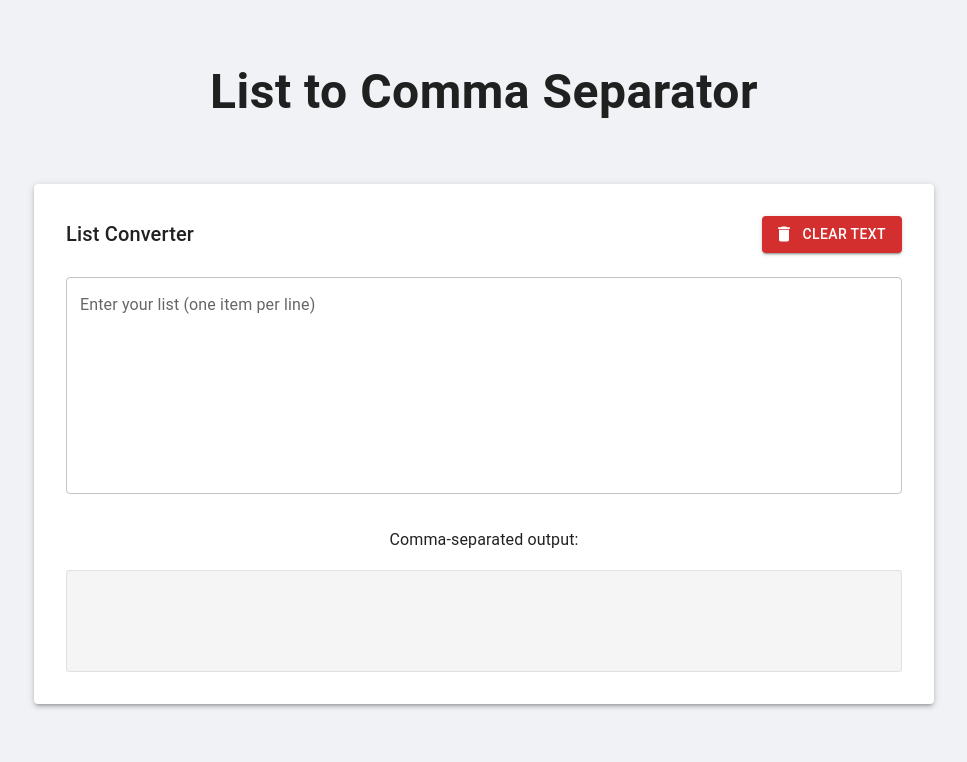
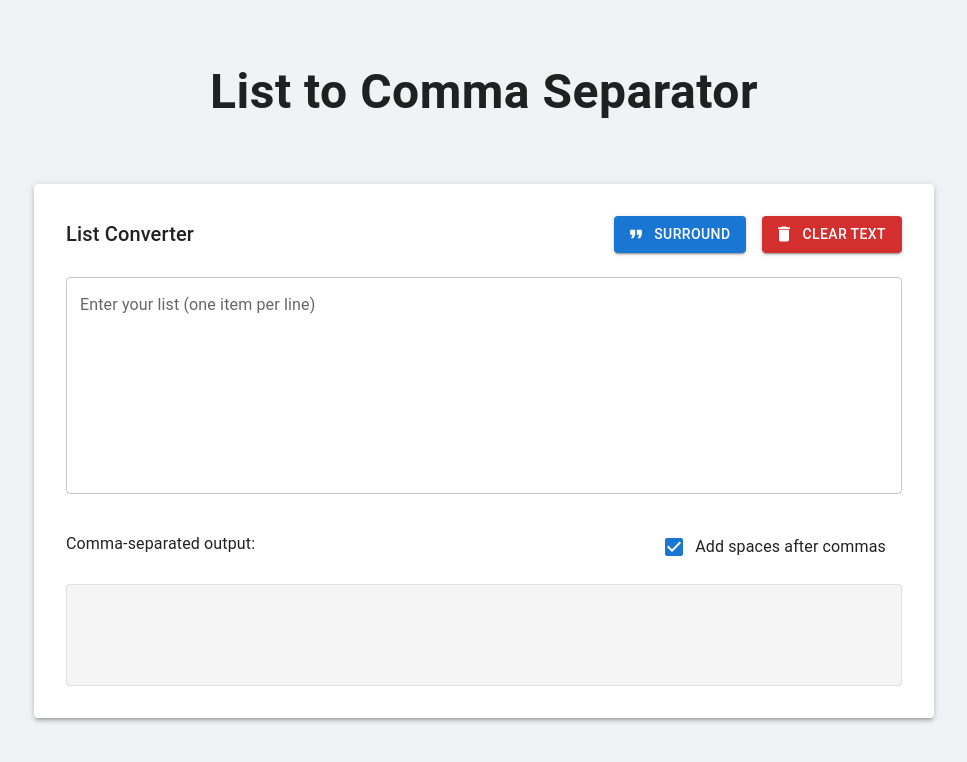
Before and after one commit to nprasad2077/sql_paste, a React (Vite) app: page / in a window 1280 px wide. Shown: the top 762 px of the page, without its empty margins (156-1123 px from the left). Built offline with nearby package versions, Linux system fonts and the light colour scheme.

Commit message:
quotes and checkbox options

```diff
--- a/src/components/ListConverter.jsx
+++ b/src/components/ListConverter.jsx
@@ -5,11 +5,16 @@ import TextField from '@mui/material/TextField';
 import Paper from '@mui/material/Paper';
 import Typography from '@mui/material/Typography';
 import Container from '@mui/material/Container';
-import Button from '@mui/material/Button'; // Added Button import
-import DeleteIcon from '@mui/icons-material/Delete'; // Optional: for icon
+import Button from '@mui/material/Button';
+import DeleteIcon from '@mui/icons-material/Delete';
+import FormatQuoteIcon from '@mui/icons-material/FormatQuote';
+import FormControlLabel from '@mui/material/FormControlLabel';
+import Checkbox from '@mui/material/Checkbox';
 
 const ListConverter = () => {
   const [input, setInput] = useState('');
+  const [addSpaces, setAddSpaces] = useState(true);
+  const [surroundWithQuotes, setSurroundWithQuotes] = useState(false);
 
   const handleInputChange = (e) => {
     setInput(e.target.value);
@@ -17,6 +22,15 @@ const ListConverter = () => {
 
   const handleClear = () => {
     setInput('');
+    setSurroundWithQuotes(false);
+  };
+
+  const handleSurround = () => {
+    setSurroundWithQuotes(true);
+  };
+
+  const handleSpacesChange = (event) => {
+    setAddSpaces(event.target.checked);
   };
 
   const getCommaSeparatedList = () => {
@@ -25,9 +39,10 @@ const ListConverter = () => {
     const items = input
       .split('\n')
       .map(item => item.trim())
-      .filter(item => item.length > 0);
+      .filter(item => item.length > 0)
+      .map(item => surroundWithQuotes ? `'${item}'` : item);
 
-    return items.join(',');
+    return items.join(addSpaces ? ', ' : ',');
   };
 
   return (
@@ -54,7 +69,9 @@ const ListConverter = () => {
             display: 'flex',
             justifyContent: 'space-between',
             alignItems: 'center',
-            mb: 3
+            mb: 3,
+            flexWrap: 'wrap',
+            gap: 2
           }}>
             <Typography
               variant="h6"
@@ -62,15 +79,28 @@ const ListConverter = () => {
             >
               List Converter
             </Typography>
+            <Box sx={{
+              display: 'flex',
+              gap: 2,
+              flexWrap: 'wrap'
+            }}>
+              <Button
+                variant="contained"
+                color="primary"
+                startIcon={<FormatQuoteIcon />}
+                onClick={handleSurround}
+              >
+                Surround
+              </Button>
               <Button
                 variant="contained"
                 color="error"
                 startIcon={<DeleteIcon />}
                 onClick={handleClear}
-              sx={{ ml: 2 }}
               >
                 Clear Text
               </Button>
+            </Box>
           </Box>
 
           <TextField
@@ -82,9 +112,9 @@ const ListConverter = () => {
             onChange={handleInputChange}
             variant="outlined"
             placeholder="Example:
-51640
-57717
-51001"
+Plymouth
+Union
+Sioux"
             sx={{
               mb: 4,
               '& .MuiOutlinedInput-root': {
@@ -93,14 +123,30 @@ const ListConverter = () => {
             }}
           />
 
+          <Box sx={{
+            display: 'flex',
+            justifyContent: 'space-between',
+            alignItems: 'center',
+            mb: 2
+          }}>
             <Typography
               variant="subtitle1"
               gutterBottom
-            align="center"
-            sx={{ mb: 2 }}
             >
               Comma-separated output:
             </Typography>
+            <FormControlLabel
+              control={
+                <Checkbox
+                  checked={addSpaces}
+                  onChange={handleSpacesChange}
+                  name="addSpaces"
+                  color="primary"
+                />
+              }
+              label="Add spaces after commas"
+            />
+          </Box>
 
           <TextField
             fullWidth
```
Lines whose indentation alone changed are shown as unchanged.
